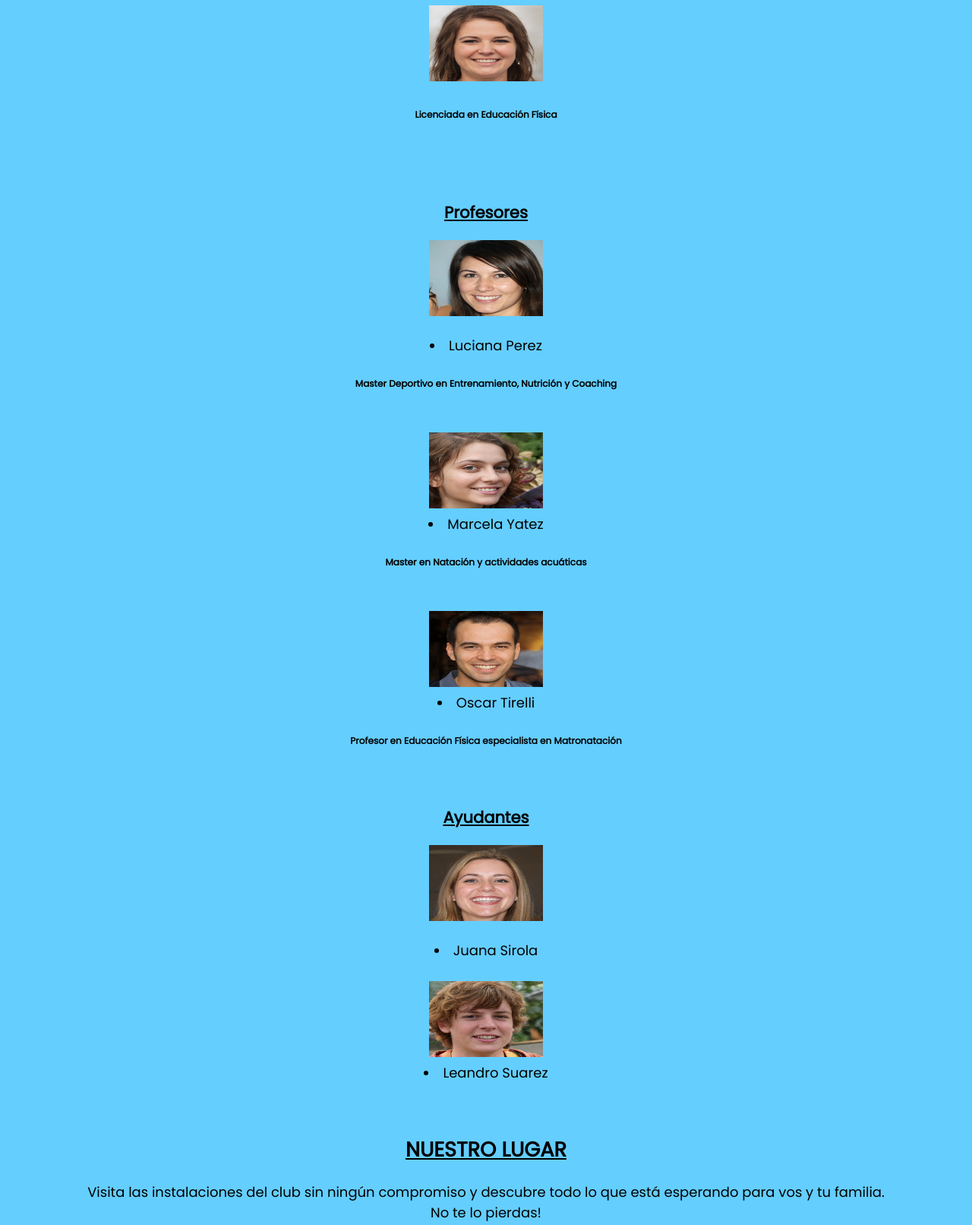
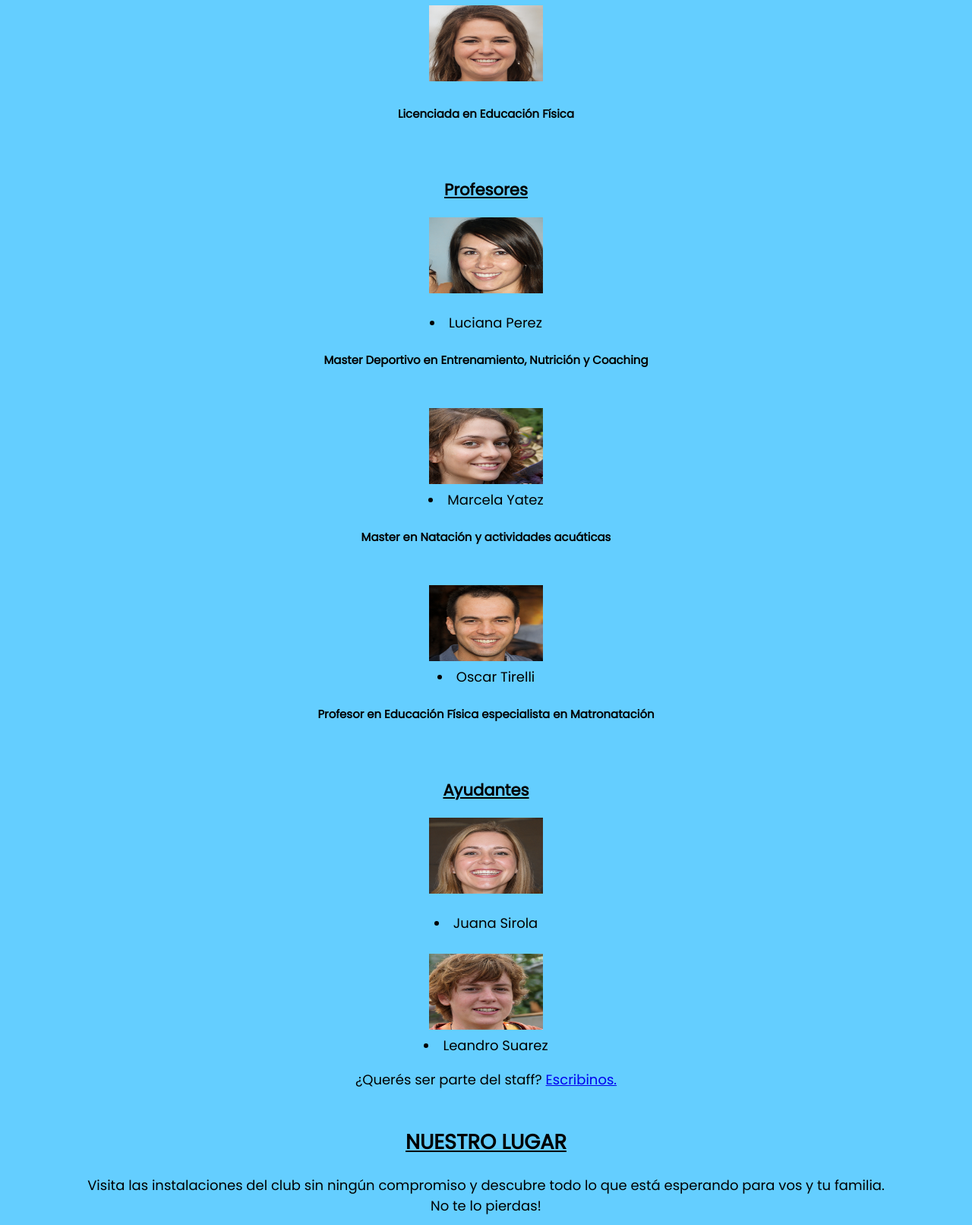
Before and after one commit to kariajh/Escuela-de-natacion, a plain HTML site: page nosotros.html in a window 1280 px wide. Shown: the part 1060-2672 px from the top of the page at 76% size. Drawn offline with Linux system fonts and the light colour scheme; a web font is replaced by a local one.

Commit message:
estaría terminado espero ok

```diff
--- a/nosotros.html
+++ b/nosotros.html
@@ -62,20 +62,20 @@
                 <h3>Directora</h3>
                     <p><h4>Graciela Martinez</h4></p>
                         <img class="imagenes-team" src="img/directora.jpg" alt="Imagen de la directora">
-                        <p><h6>Licenciada en Educación Física</h6></p><br><br>
+                        <p><h5>Licenciada en Educación Física</h5></p><br>
                 <h3>Profesores</h3>
                     <p>
                         <img class="imagenes-team" src="img/profe1.jpg" alt="Imagen de la profesora 1">
                         <li>Luciana Perez</li>
-                        <p><h6>Master Deportivo en Entrenamiento, Nutrición y Coaching</h6></p>
+                        <p><h5>Master Deportivo en Entrenamiento, Nutrición y Coaching</h5></p>
                         <br>
                         <img class="imagenes-team" src="img/profe2.jpg" alt="Imagen de la profesora 2">
                         <li>Marcela Yatez</li>
-                        <p><h6>Master en Natación y actividades acuáticas</h6></p>
+                        <p><h5>Master en Natación y actividades acuáticas</h5></p>
                         <br>
                         <img class="imagenes-team" src="img/profe3.jpg" alt="Imagen de la profesora 3">
                         <li>Oscar Tirelli</li>
-                        <p><h6>Profesor en Educación Física especialista en Matronatación</h6></p>
+                        <p><h5>Profesor en Educación Física especialista en Matronatación</h5></p>
                         <br>
                     </p>
                 <h3>Ayudantes</h3>
@@ -85,7 +85,12 @@
                         <br>
                         <img class="imagenes-team" src="img/profe5.jpg" alt="Imagen de la profesora 5">
                         <li>Leandro Suarez</li>
-                    </p><br>
+                    </p>
+            </div>
+            <div class="reclutamiento">
+                <span>¿Querés ser parte del staff? <a href="novedades.html#contacto">Escribinos.</a></span>
+                <br>
+                <br>
             </div>
             <div class="nuestro lugar">
                 <h2>NUESTRO LUGAR</h2>
@@ -95,7 +100,8 @@
                     <img class="imagenes-instalaciones" src="img/instalaciones1.jpg" alt="imagen de instalaciones1">
                     <img class="imagenes-instalaciones" src="img/instalaciones2.jpg" alt="imagen de instalaciones2">
                     <img class="imagenes-instalaciones" src="img/instalaciones3.jpg" alt="imagen de instalaciones3">
-            </div><br>
+            </div>
+            <br>
             <div class="instrucciones">
                 <p><h3>Cómo llegar:</h3>
                 <h4>Colectivos: 86 - 133D - 134A - 186<br>
@@ -105,15 +111,15 @@
                 </h4>
                 <iframe src="https://www.google.com/maps/embed?pb=!1m18!1m12!1m3!1d13132.943811667381!2d-58.46486965027523!3d-34.62347714392913!2m3!1f0!2f0!3f0!3m2!1i1024!2i768!4f13.1!3m3!1m2!1s0x95bcca2ec2d933cf%3A0xc35433e073d711a8!2sAv.%20Directorio%202050%2C%20C1406GZW%20CABA!5e0!3m2!1ses!2sar!4v1666483428478!5m2!1ses!2sar" width="350" height="250" style="border:0;" allowfullscreen="" loading="lazy" referrerpolicy="no-referrer-when-downgrade"></iframe>
                 </p>
-             </div>
-             <br>
-             <br>
-             <div class="contacto50">
-             Conocenos y <span><a href="#contacto">contactanos</a></span> para mayor información.
-
-             </div>
-
+            </div>
+            <div class="contacto50">
+                <p>Conocenos y <span><a href="novedades.html#contacto">contactanos</a></span> para mayor información.</p>
+                <br>
+            </div>
+        </section>
+    </main>
 </body>
+<br>
 <footer class="piePagina">
     <iframe src="PiePagina.html" class="iframe-piePagina" frameborder="0"></iframe>
 </footer>
```
